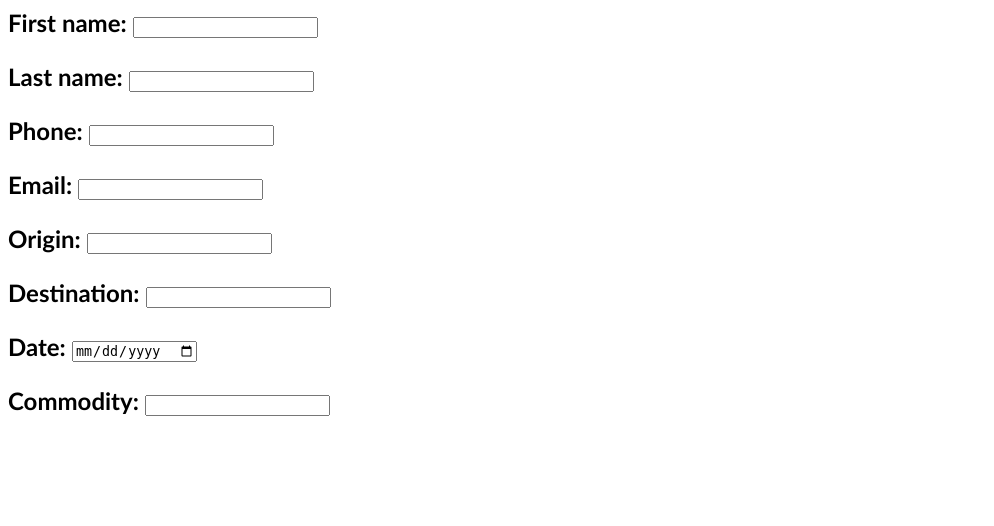
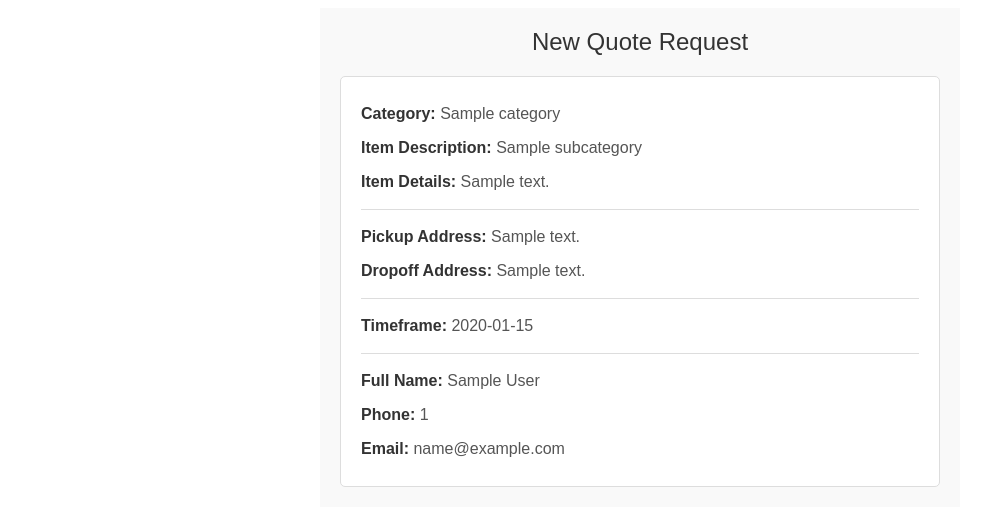
Before and after one commit to omoqbel1/bullet, a Django app: template crm1/accounts/templates/accounts/emailquote.html in a window 1280 px wide. Shown: the top 526 px of the page, without its empty margins (0-994 px from the left). Run offline with Django 4.2, Linux system fonts and the light colour scheme; the template is opened without the code that fills it: values that come from a table or form of the project are taken from there, most other values are stand-ins (such as "Sample title", 1, 10 or a date in 2020).

Commit message:
Update emailquote.html

```diff
--- a/crm1/accounts/templates/accounts/emailquote.html
+++ b/crm1/accounts/templates/accounts/emailquote.html
@@ -1,15 +1,114 @@
-<style>
-  .form-label {
-    font-family: 'Trebuchet MS', sans-serif;
-    font-size: 24px;
-  }
-</style>
+<!DOCTYPE html>
+<html>
+<head>
+  <meta charset="UTF-8" />
+  <title>New Quote Request</title>
+  <style>
+    .email-container {
+      background-color: #f9f9f9;
+      padding: 20px;
+      font-family: Arial, sans-serif;
+      max-width: 600px;
+      margin: 0 auto;
+    }
+    .email-title {
+      font-size: 24px;
+      color: #333;
+      text-align: center;
+      margin-bottom: 20px;
+    }
+    .email-details {
+      background-color: #fff;
+      border: 1px solid #ddd;
+      border-radius: 5px;
+      padding: 15px 20px;
+    }
+    .email-details p {
+      margin: 10px 0;
+      line-height: 1.5;
+      color: #555;
+    }
+    .bold-label {
+      font-weight: bold;
+      color: #333;
+    }
+    .separator {
+      border-top: 1px solid #ddd;
+      margin: 15px 0;
+    }
+  </style>
+</head>
+<body>
+  <div class="email-container">
+    <div class="email-title">New Quote Request</div>
 
-<p class="form-label"><strong>First name:</strong> {{ form.first_name }}</p>
-<p class="form-label"><strong>Last name:</strong> {{ form.last_name }}</p>
-<p class="form-label"><strong>Phone:</strong> {{ form.phone }}</p>
-<p class="form-label"><strong>Email:</strong> {{ form.email }}</p>
-<p class="form-label"><strong>Origin:</strong> {{ form.origin }}</p>
-<p class="form-label"><strong>Destination:</strong> {{ form.destination }}</p>
-<p class="form-label"><strong>Date:</strong> {{ form.date }}</p>
-<p class="form-label"><strong>Commodity:</strong> {{ form.commodity }}</p>
+    <div class="email-details">
+      <p><span class="bold-label">Category:</span> {{ category }}</p>
+
+      {% if category == "Cars" %}
+        <p><span class="bold-label">Year:</span> {{ car_year }}</p>
+        <p><span class="bold-label">Make:</span> {{ car_make }}</p>
+        <p><span class="bold-label">Model:</span> {{ car_model }}</p>
+        <p><span class="bold-label">Type:</span> {{ car_type }}</p>
+        <p><span class="bold-label">Operable?:</span> {{ car_operable }}</p>
+
+      {% elif category == "Motorcycles" %}
+        <p><span class="bold-label">Year:</span> {{ moto_year }}</p>
+        <p><span class="bold-label">Make:</span> {{ moto_make }}</p>
+        <p><span class="bold-label">Model:</span> {{ moto_model }}</p>
+        <p><span class="bold-label">Operable?:</span> {{ moto_operable }}</p>
+
+      {% elif category == "Boats" %}
+        <p><span class="bold-label">Year:</span> {{ boat_year }}</p>
+        <p><span class="bold-label">Make:</span> {{ boat_make }}</p>
+        <p><span class="bold-label">Model:</span> {{ boat_model }}</p>
+        <p><span class="bold-label">On Trailer?:</span> {{ boat_on_trailer }}</p>
+        <p><span class="bold-label">Trailer Roadworthy?:</span> {{ boat_trailer_roadworthy }}</p>
+
+      {% elif category == "Containers" %}
+        <p><span class="bold-label">Container Size:</span> {{ container_size }}</p>
+        <p><span class="bold-label">Assist Loading/Unloading?:</span> {{ container_assist }}</p>
+        <p><span class="bold-label">Container Weight:</span> {{ container_weight }}</p>
+
+      {% elif category == "Freight" %}
+        <p><span class="bold-label">Freight Type:</span> {{ freight_type }}</p>
+        {% if freight_type == "LTL" %}
+          <p><span class="bold-label">Unit Type:</span> {{ ltl_unit_type }}</p>
+          <p><span class="bold-label">Total Weight:</span> {{ ltl_weight }}</p>
+        {% elif freight_type == "FTL" %}
+          <p><span class="bold-label">Trailer Length:</span> {{ ftl_length }}</p>
+          <p><span class="bold-label">Total Weight:</span> {{ ftl_weight }}</p>
+        {% endif %}
+
+      {% elif category == "Heavy Equipment" %}
+        <p><span class="bold-label">Make:</span> {{ heavy_make }}</p>
+        <p><span class="bold-label">Model:</span> {{ heavy_model }}</p>
+        <p><span class="bold-label">Year:</span> {{ heavy_year }}</p>
+        <p><span class="bold-label">Weight:</span> {{ heavy_weight }}</p>
+        <p><span class="bold-label">Operable?:</span> {{ heavy_operable }}</p>
+
+      {% else %}
+        <!-- Generic for Furniture, Boxes, or Other -->
+        <p><span class="bold-label">Item Description:</span> {{ subcategory }}</p>
+        <p><span class="bold-label">Item Details:</span> {{ item_details }}</p>
+      {% endif %}
+
+      <div class="separator"></div>
+      <p><span class="bold-label">Pickup Address:</span> {{ pickup_address }}</p>
+      <p><span class="bold-label">Dropoff Address:</span> {{ dropoff_address }}</p>
+
+      <div class="separator"></div>
+      {% if timeframe == "Custom" %}
+        <p><span class="bold-label">Custom Date:</span> {{ custom_date }}</p>
+      {% else %}
+        <p><span class="bold-label">Timeframe:</span> {{ timeframe }}</p>
+      {% endif %}
+
+      <div class="separator"></div>
+      <p><span class="bold-label">Full Name:</span> {{ full_name }}</p>
+      <p><span class="bold-label">Phone:</span> {{ phone_number }}</p>
+      <p><span class="bold-label">Email:</span> {{ email_address }}</p>
+    </div>
+  </div>
+</body>
+</html>
```
